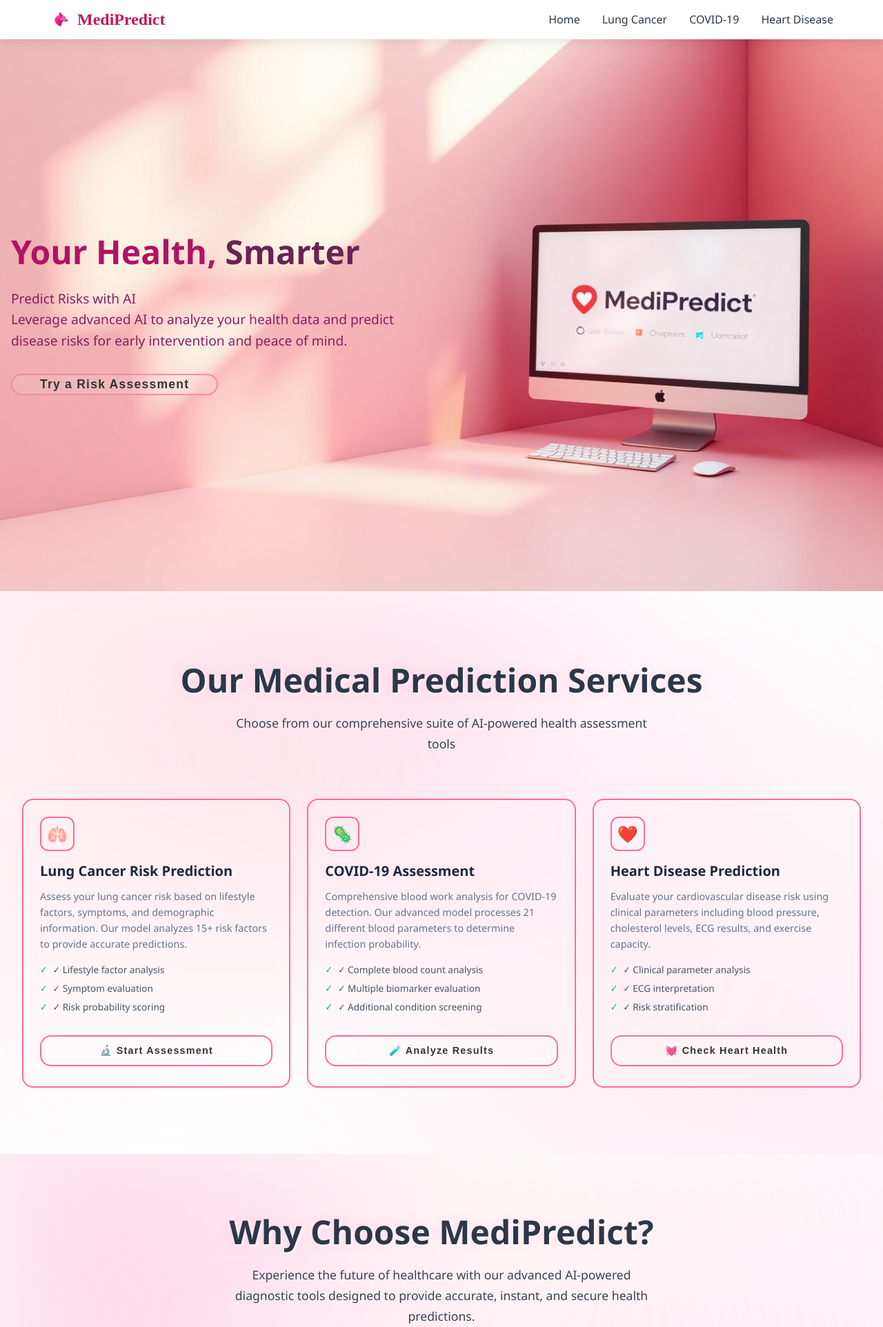
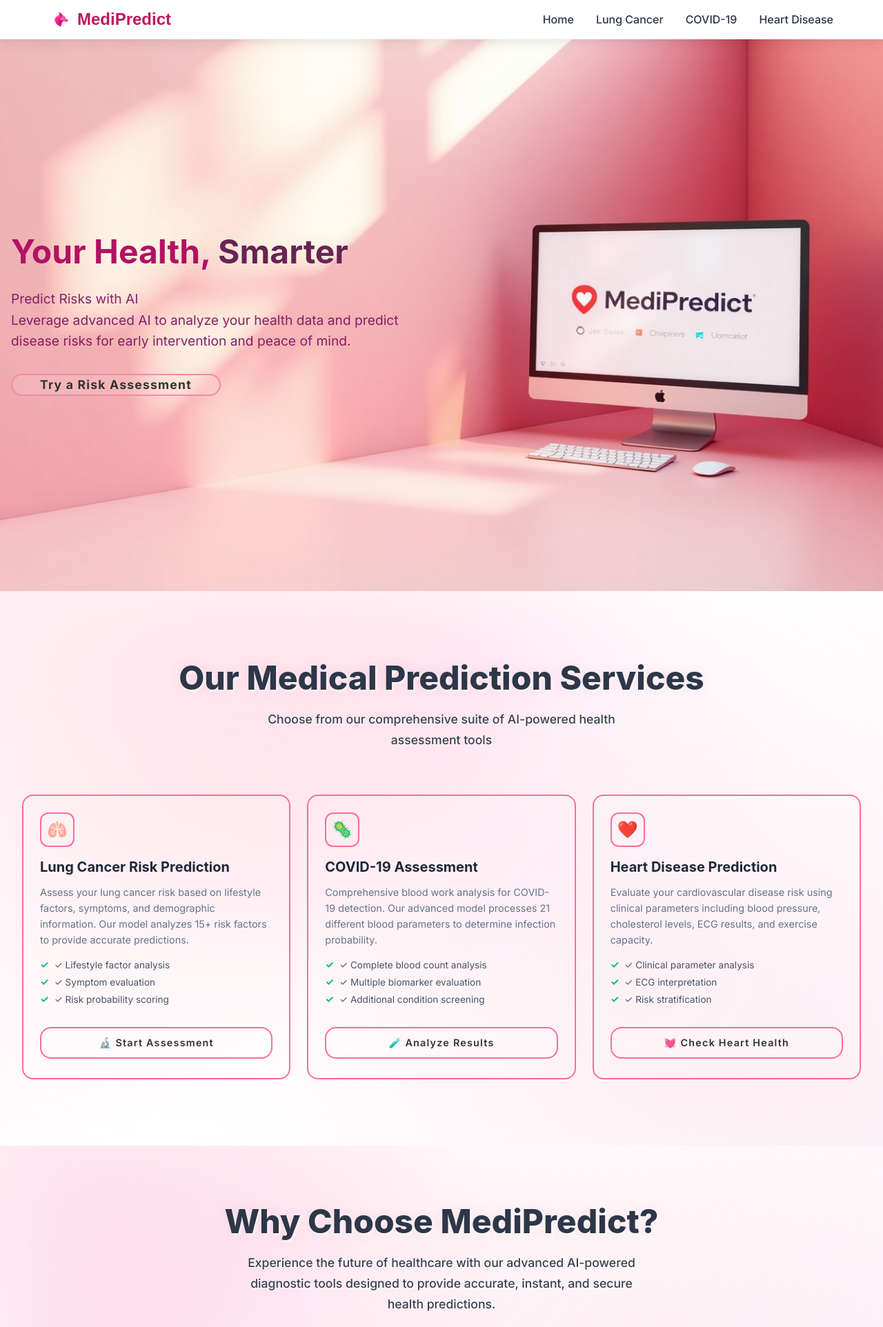
Before and after one commit to Akshayakumarbehera9911/medical-prediction-platform, a Flask app: page / in a window 1280 px wide. Shown: the top 1924 px of the page at 69% size. Run offline with Flask 3, Linux system fonts and the light colour scheme.

Commit message:
Update base.html and main.css with logo, font, and styling changes

```diff
--- a/static/css/main.css
+++ b/static/css/main.css
@@ -10,29 +10,30 @@ html {
 }
 
 /* Around line 15 - Change body font: */
+/* Around line 15 - Body font: */
 body {
-    font-family: 'Nunito', 'Segoe UI', Tahoma, Geneva, Verdana, sans-serif;
+    font-family: 'Inter', -apple-system, BlinkMacSystemFont, 'Segoe UI', sans-serif;
     /* ... rest stays the same ... */
 }
 
-/* Change all heading fonts: */
+/* Headings: */
 h1, h2, h3, h4, h5, h6 {
-    font-family: 'Playfair Display', 'Segoe UI', serif;
+    font-family: 'Plus Jakarta Sans', -apple-system, BlinkMacSystemFont, sans-serif;
     font-weight: 600;
 }
 
 .logo-text {
-    font-family: 'Playfair Display', serif;
+    font-family: 'Plus Jakarta Sans', sans-serif;
     font-weight: 700;
 }
 
 button, .btn, .predict-btn, .hero-btn, .service-btn, .cta-btn {
-    font-family: 'Nunito', sans-serif;
+    font-family: 'Inter', sans-serif;
     font-weight: 500;
 }
 
 .footer h3, .footer h4 {
-    font-family: 'Playfair Display', serif;
+    font-family: 'Plus Jakarta Sans', sans-serif;
     font-weight: 600;
 }
 /* ========== SHARED UTILITY CLASSES ========== */
```
